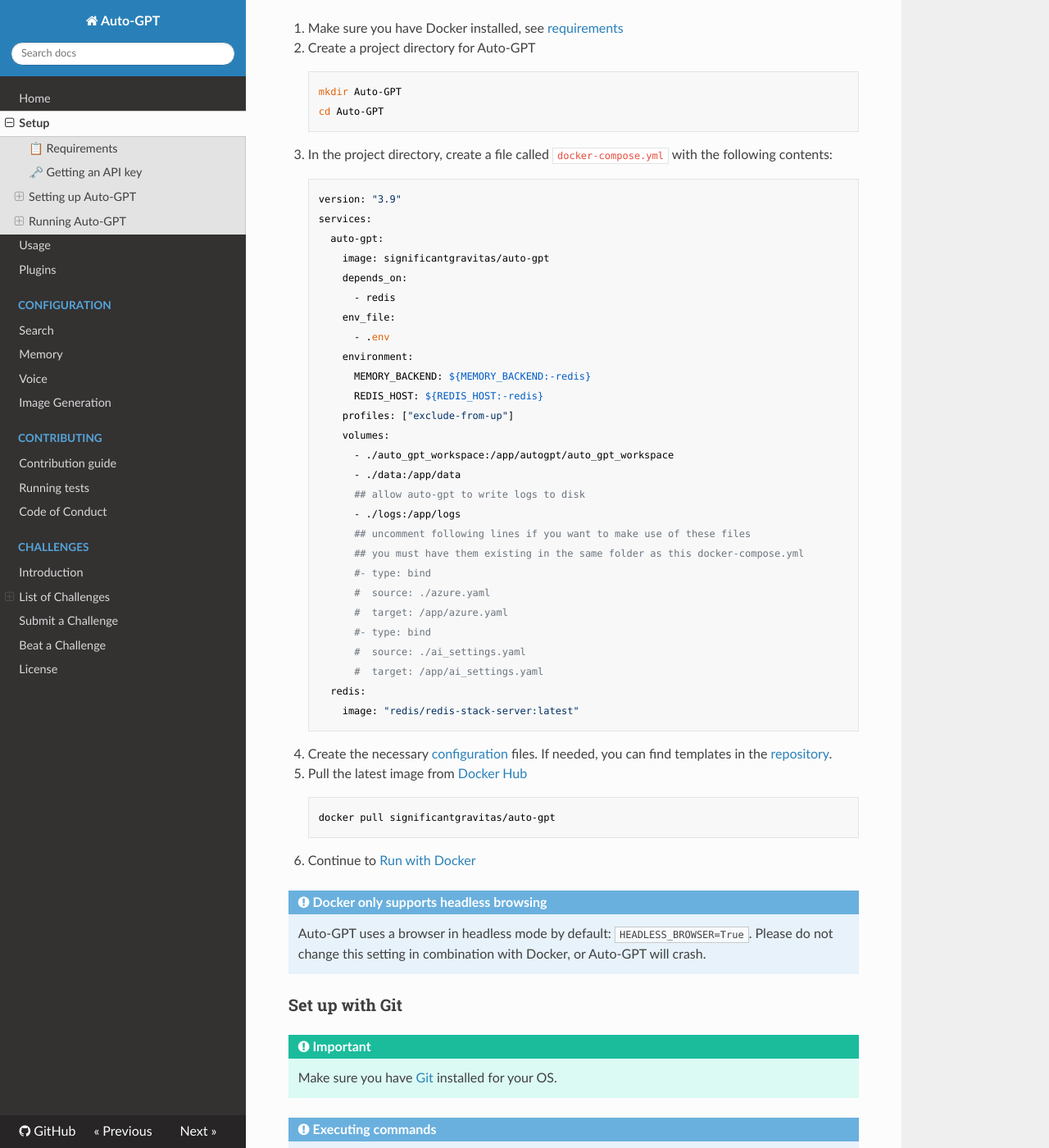
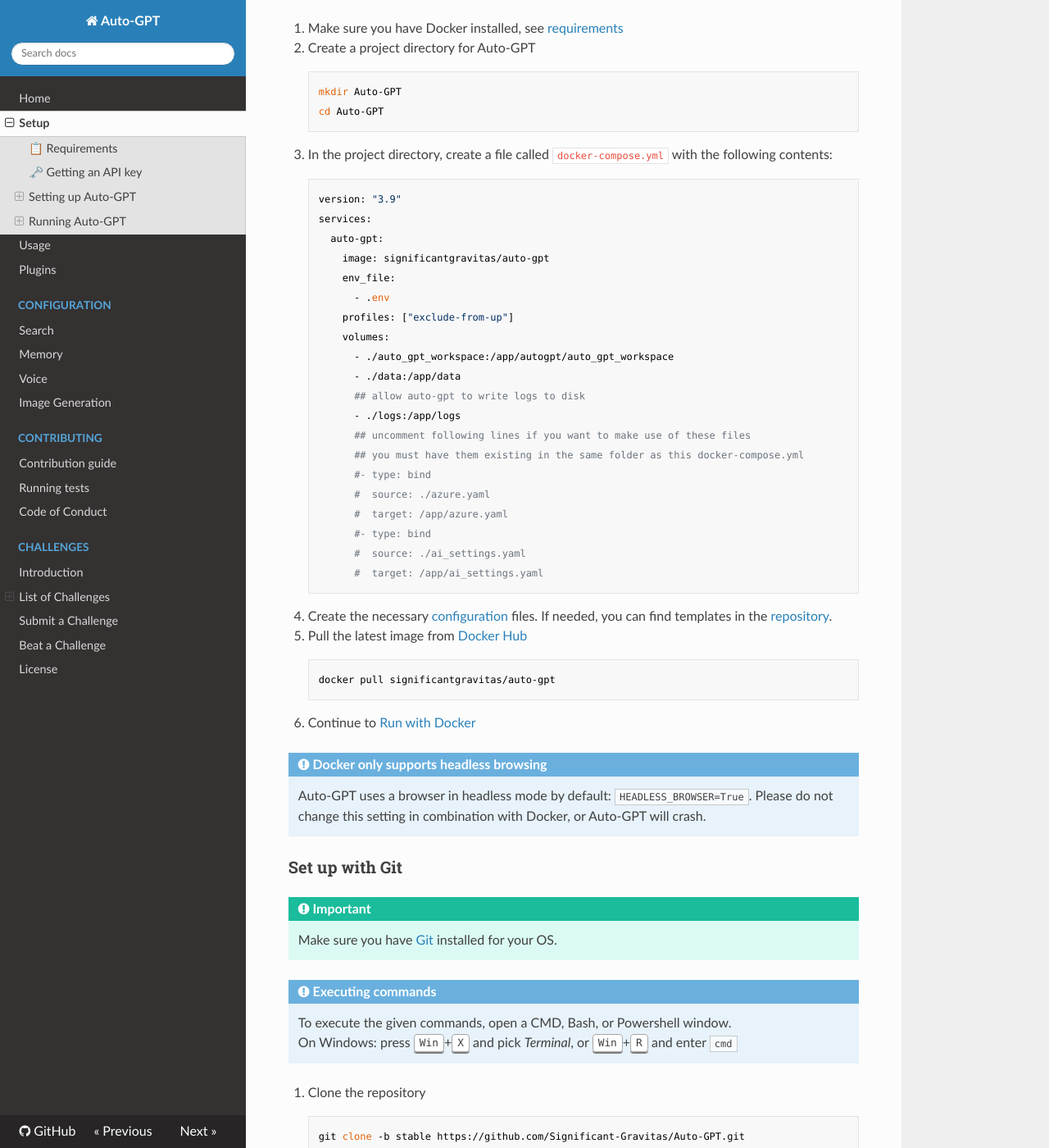
Before and after one commit to flatfishyh/AutoGPT, an MkDocs documentation site: the page built from docs/setup.md, in a window 1280 px wide and 1400 px high, scrolled down 1370 px. Shown: the whole window at 82% size. Built offline with MkDocs 1.6.1, drawn with Linux system fonts in a browser that asks for light colours; nearby versions of some CDN libraries.

Commit message:
Remove Redis memory configuration from docker-compose configs

```diff
--- a/docs/setup.md
+++ b/docs/setup.md
@@ -47,13 +47,8 @@ Get your OpenAI API key from: [https://platform.openai.com/account/api-keys](htt
         services:
           auto-gpt:
             image: significantgravitas/auto-gpt
-            depends_on:
-              - redis
             env_file:
               - .env
-            environment:
-              MEMORY_BACKEND: ${MEMORY_BACKEND:-redis}
-              REDIS_HOST: ${REDIS_HOST:-redis}
             profiles: ["exclude-from-up"]
             volumes:
               - ./auto_gpt_workspace:/app/autogpt/auto_gpt_workspace
@@ -68,8 +63,6 @@ Get your OpenAI API key from: [https://platform.openai.com/account/api-keys](htt
               #- type: bind
               #  source: ./ai_settings.yaml
               #  target: /app/ai_settings.yaml
-          redis:
-            image: "redis/redis-stack-server:latest"
 
 4. Create the necessary [configuration](#configuration) files. If needed, you can find
     templates in the [repository].
```
Also changed, not shown: docker-compose.yml (+0 -8 lines), 1 other file.
